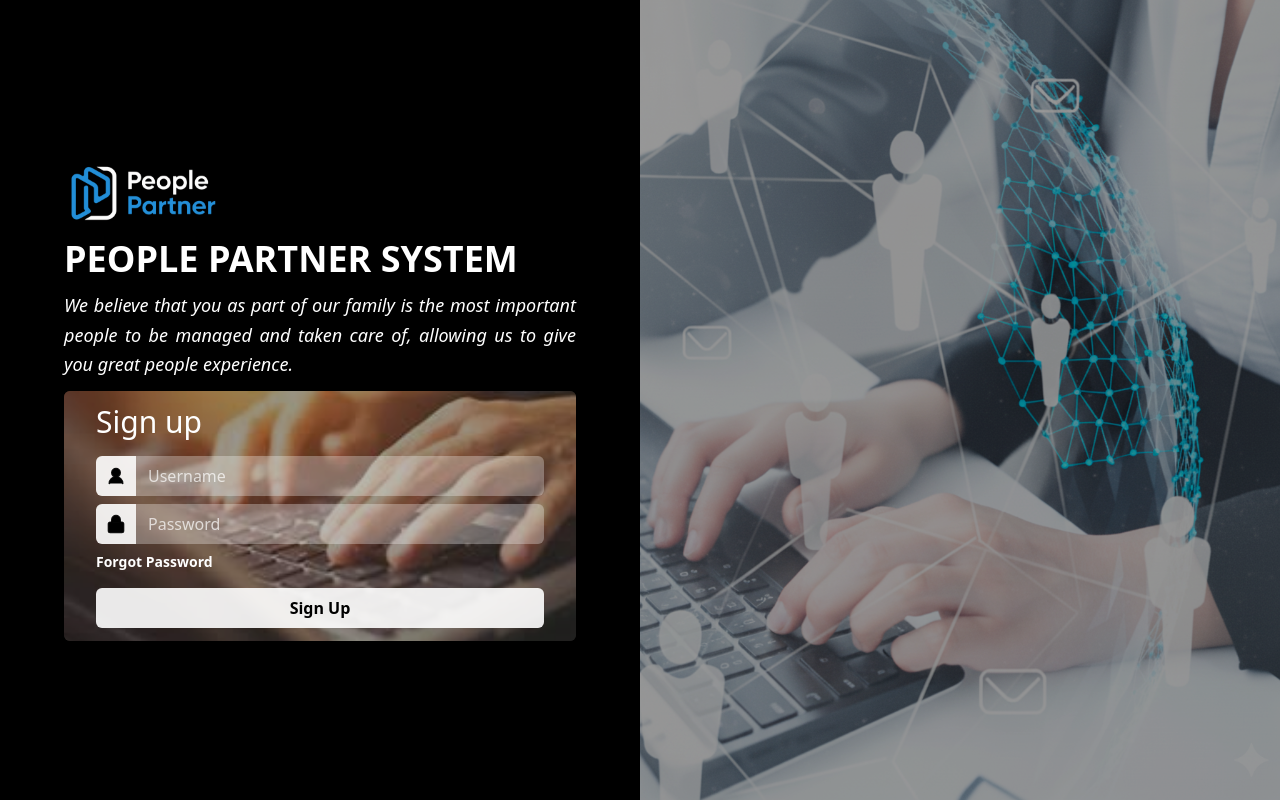
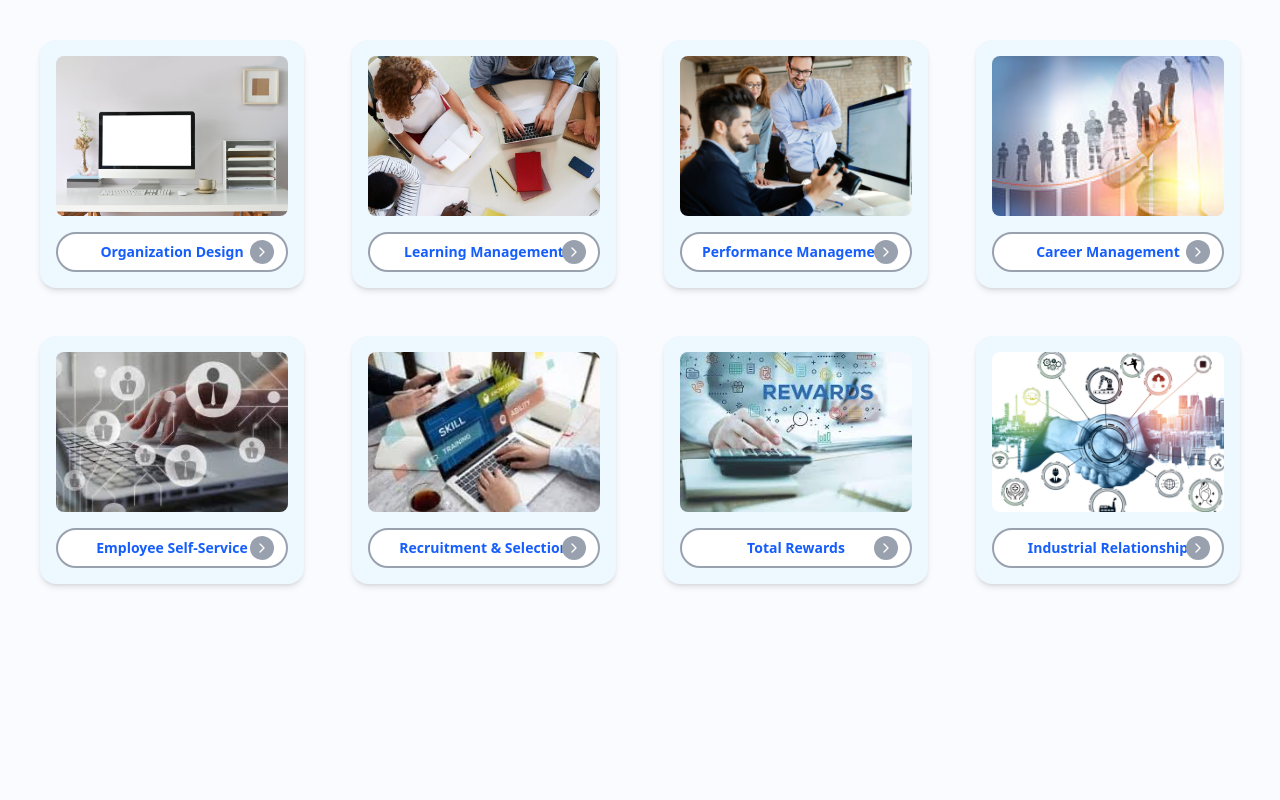
Before and after one commit to logikasistembisnis/fe-hrms, a Next.js app: page / in a window 1280 px wide. Built offline with nearby package versions, Linux system fonts and the light colour scheme.

Commit message:
home page

```diff
--- a/src/app/page.tsx
+++ b/src/app/page.tsx
@@ -1,39 +1,26 @@
-import Image from "next/image";
-import FormSignUp from "@/components/FormSignUp";
+import { CardMenu } from "@/components/CardMenu";
 
 export default function Home() {
-  return (
-    <main className="flex flex-col md:flex-row min-h-screen bg-black">
-      {/* Left Content */}
-      <div className="flex flex-col justify-center items-start w-full md:w-1/2 px-8 md:px-16 py-12 space-y-3">
-        {/* Logo */}
-        <div className="flex items-center space-x-3">
-          <Image src="/logo.png" height={100} width={100} alt="logo" className="w-40 h-auto"/>
-        </div>
+    const menus = [
+        { title: "Organization Design", imageSrc: "/menu/org-design.jpg" },
+        { title: "Learning Management", imageSrc: "/menu/learning.jpg" },
+        { title: "Performance Management", imageSrc: "/menu/performance.png" },
+        { title: "Career Management", imageSrc: "/menu/career.jpg" },
+        { title: "Employee Self-Service", imageSrc: "/menu/self-service.jpg" },
+        { title: "Recruitment & Selection", imageSrc: "/menu/recruitment.jpg" },
+        { title: "Total Rewards", imageSrc: "/menu/rewards.jpg" },
+        { title: "Industrial Relationship", imageSrc: "/menu/industrial.png" },
+    ];
 
-        {/* Title */}
-        <h2 className="text-4xl font-bold text-white">
-          PEOPLE PARTNER SYSTEM
-        </h2>
-
-        {/* Description */}
-        <p className="text-white leading-relaxed text-justify text-lg italic">
-          We believe that you as part of our family is the most important people
-          to be managed and taken care of, allowing us to give you great people
-          experience.
-        </p>
-
-        {/* Form sign up */}
-        <FormSignUp />
-      </div>
-
-      {/* Right Content */}
-      <div
-        className="hidden md:block w-1/2 bg-cover bg-center relative"
-        style={{ backgroundImage: "url('/right-panel.png')" }}
-      >
-        <div className="absolute inset-0 bg-black/40" />
-      </div>
-    </main>
-  );
+    return (
+        <main className="min-h-screen flex flex-col bg-[#f9fbff]">
+            <section className="flex-1 px-10 py-10">
+                <div className="grid grid-cols-1 sm:grid-cols-2 md:grid-cols-3 lg:grid-cols-4 gap-12">
+                    {menus.map((menu) => (
+                        <CardMenu key={menu.title} {...menu} />
+                    ))}
+                </div>
+            </section>
+        </main>
+    )
 }
```
